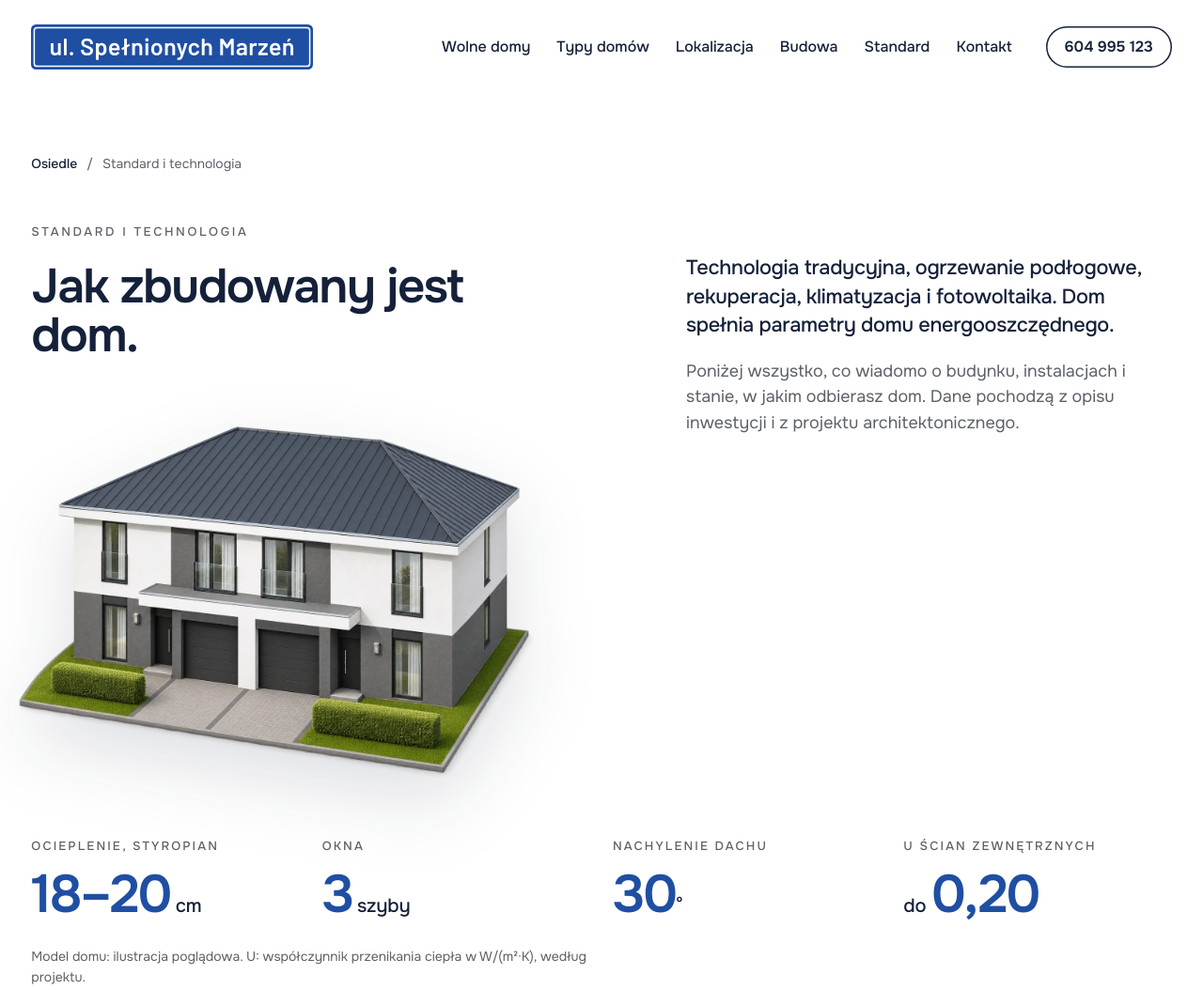
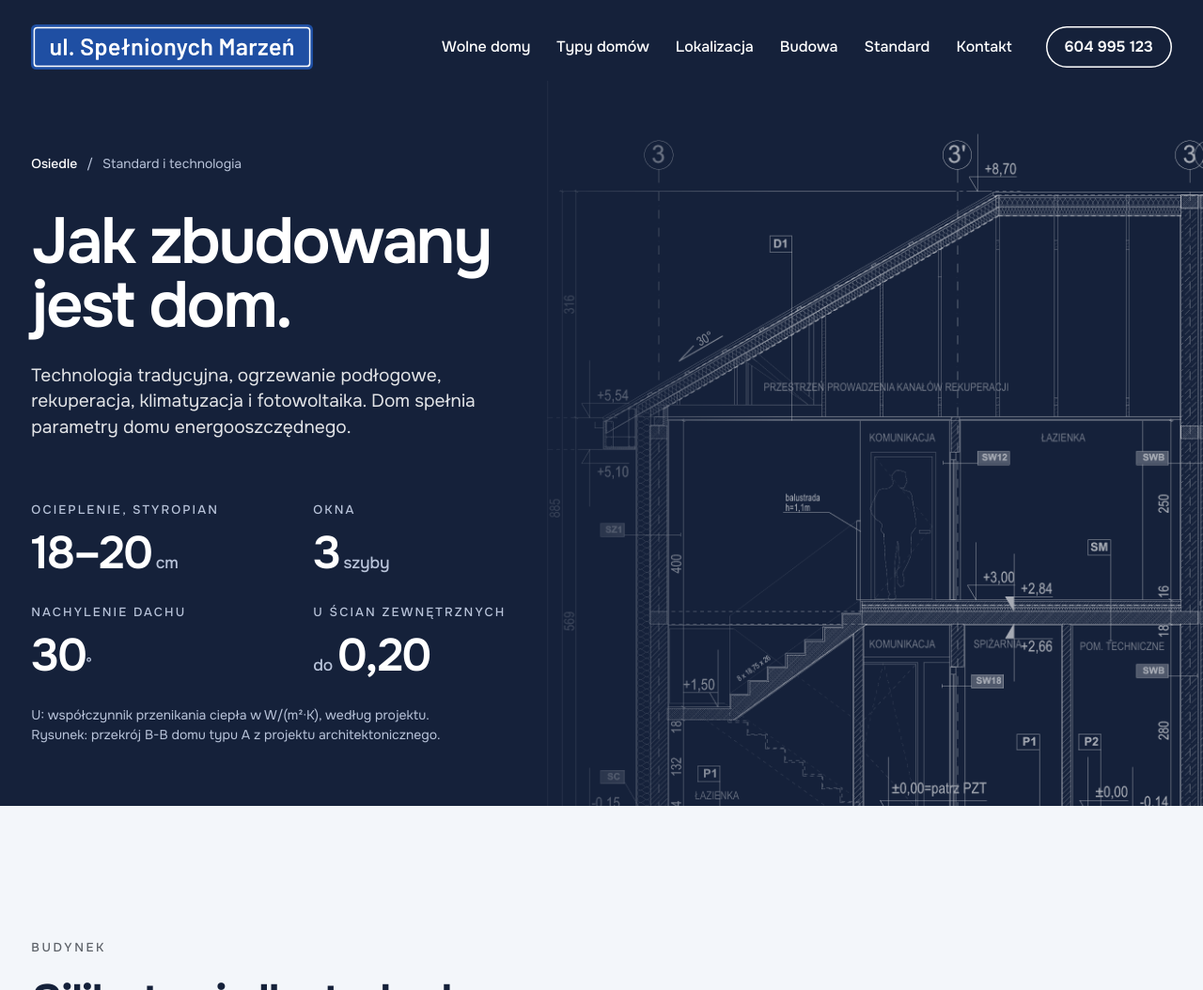
Before and after one commit to Mzabavchukweb/spelnionychmarzen, a plain HTML site: page standard.html in a window 1280 px wide. Shown: the top 1054 px of the page at 94% size. Drawn offline with Linux system fonts and the light colour scheme.

Commit message:
Standard: ciemna góra z rysunkiem przekroju

```diff
--- a/css/podstrony.css
+++ b/css/podstrony.css
@@ -101,3 +101,30 @@
 @media (max-width: 760px) {
   .przekroj figcaption a { display: inline-flex; align-items: center; min-height: 44px; }
 }
+
+/* Standard: ciemna góra z rysunkiem przekroju z projektu (białe linie na granacie), tytuł i liczby po lewej */
+.std-hero { position: relative; isolation: isolate; overflow: hidden; background: var(--atrament); color: #fff; min-height: min(100svh, 940px); padding: calc(100px + clamp(32px, 5vw, 80px)) 0 clamp(48px, 5vw, 80px); display: flex; align-items: flex-end; }
+.std-hero > .w { position: relative; }
+.std-hero__rys { position: absolute; z-index: -1; right: max(-40px, calc((100vw - 1440px) / 2 - 20px)); bottom: -6%; height: 96%; width: auto; max-width: none; opacity: .62; -webkit-mask-image: linear-gradient(90deg, transparent 0, #000 38%); mask-image: linear-gradient(90deg, transparent 0, #000 38%); }
+.std-hero__tresc { max-width: 620px; }
+.std-hero .okruszki { color: var(--na-ciemnym); margin-bottom: clamp(24px, 3vw, 40px); }
+.std-hero .okruszki a { color: #fff; }
+.std-hero h1 { font-size: clamp(46px, 5.4vw, 92px); }
+.std-hero__lid { font-size: clamp(19px, 1.5vw, 23px); line-height: 1.45; color: rgba(255, 255, 255, .88); max-width: 26em; margin-top: 26px; }
+.std-hero .fakty { grid-template-columns: repeat(2, minmax(0, 1fr)); gap: 28px 40px; margin-top: clamp(40px, 5vw, 72px); }
+.std-hero .fakty dt { color: var(--na-ciemnym); }
+.std-hero .fakty dd { color: #fff; font-size: clamp(40px, 3.8vw, 60px); }
+.std-hero .przypis { color: var(--na-ciemnym); max-width: 34em; margin-top: 28px; }
+.std-hero :focus-visible { outline-color: #fff; }
+@media (max-width: 960px) {
+  .std-hero { min-height: 0; }
+  .std-hero__rys { right: -22%; bottom: auto; top: 70px; height: 62%; opacity: .26; -webkit-mask-image: linear-gradient(180deg, #000 30%, transparent 100%); mask-image: linear-gradient(180deg, #000 30%, transparent 100%); }
+}
+@media (max-width: 760px) {
+  .std-hero { padding-top: calc(84px + 150px); }
+  .std-hero .fakty { gap: 22px 20px; }
+}
+.std-hero .fakty small { color: var(--na-ciemnym); }
+.std-hero__tresc { max-width: 760px; }
+.std-hero .fakty { max-width: 560px; }
+@media (max-width: 760px) { .std-hero { padding-top: calc(84px + 96px); } }
--- a/js/podstrona.js
+++ b/js/podstrona.js
@@ -9,6 +9,12 @@
   menu.addEventListener('click', function (e) { if (e.target.closest('a')) ustawMenu(false); });
   document.addEventListener('keydown', function (e) { if (e.key === 'Escape' && menu.classList.contains('otwarte')) { ustawMenu(false); mp.focus(); } });
   window.matchMedia('(min-width: 961px)').addEventListener('change', function (e) { if (e.matches) ustawMenu(false); });
+
+  // Podstrona z ciemną górą: nagłówek przezroczysty na górze, biały po przewinięciu albo przy otwartym menu
+  if (document.body.classList.contains('pod--ciemna')) {
+    var stanNag = function () { nag.classList.toggle('naglowek--pelny', window.scrollY > 24 || menu.classList.contains('otwarte')); };
+    window.addEventListener('scroll', stanNag, { passive: true }); mp.addEventListener('click', stanNag); menu.addEventListener('click', stanNag); stanNag();
+  }
 
   var ostY = window.scrollY;
   window.addEventListener('scroll', function () {
--- a/standard.html
+++ b/standard.html
@@ -12,11 +12,11 @@
 <link rel="stylesheet" href="css/style.css">
 <link rel="stylesheet" href="css/podstrony.css">
 </head>
-<body class="pod">
+<body class="pod pod--ciemna">
 
 <a class="pomin" href="#tresc">Przejdź do treści</a>
 
-<header class="naglowek naglowek--pelny">
+<header class="naglowek">
   <div class="naglowek__w">
     <a class="logo" href="index.html" aria-label="Osiedle Spełnionych Marzeń, strona główna"><img src="img/logo.svg" width="236" height="58" alt="ul. Spełnionych Marzeń"></a>
     <nav class="menu" id="menu" aria-label="Główna">
@@ -43,27 +43,21 @@
 
 <main id="tresc">
 
-<section class="sekcja intro std-glowa" aria-labelledby="h-std">
+<section class="std-hero" aria-labelledby="h-std">
+  <img class="std-hero__rys" src="img/przekroj-bb-bialy.webp" width="1640" height="1700" alt="Przekrój B-B domu typu A z projektu architektonicznego: klatka schodowa, parter, piętro i dach">
   <div class="w">
+    <div class="std-hero__tresc">
       <nav class="okruszki" aria-label="Ścieżka"><a href="index.html">Osiedle</a><span aria-hidden="true">/</span><span aria-current="page">Standard i technologia</span></nav>
-    <div class="intro__gora">
-      <div>
-        <p class="etykieta">Standard i technologia</p>
-        <h1 id="h-std">Jak zbudowany jest dom.</h1>
-        <img class="detal detal--ogrod" src="img/dom-front.webp" width="1400" height="1046" alt="Model bliźniaka od strony wejść i garaży">
-      </div>
-      <div class="intro__opis">
-        <p class="intro__lid">Technologia tradycyjna, ogrzewanie podłogowe, rekuperacja, klimatyzacja i fotowoltaika. Dom spełnia parametry domu energooszczędnego.</p>
-        <p>Poniżej wszystko, co wiadomo o budynku, instalacjach i stanie, w jakim odbierasz dom. Dane pochodzą z opisu inwestycji i z projektu architektonicznego.</p>
-      </div>
-    </div>
+      <h1 id="h-std">Jak zbudowany<br>jest dom.</h1>
+      <p class="std-hero__lid">Technologia tradycyjna, ogrzewanie podłogowe, rekuperacja, klimatyzacja i fotowoltaika. Dom spełnia parametry domu energooszczędnego.</p>
       <dl class="fakty">
         <div><dt>Ocieplenie, styropian</dt><dd>18–20<small> cm</small></dd></div>
         <div><dt>Okna</dt><dd>3<small> szyby</small></dd></div>
         <div><dt>Nachylenie dachu</dt><dd>30<small>°</small></dd></div>
         <div><dt>U ścian zewnętrznych</dt><dd><small>do </small>0,20</dd></div>
       </dl>
-    <p class="przypis">Model domu: ilustracja poglądowa. U: współczynnik przenikania ciepła w W/(m²·K), według projektu.</p>
+      <p class="przypis">U: współczynnik przenikania ciepła w W/(m²·K), według projektu. Rysunek: przekrój B-B domu typu A z projektu architektonicznego.</p>
+    </div>
   </div>
 </section>
 
```
Also changed, not shown: img/przekroj-bb-bialy.webp (added). Lines whose indentation alone changed are shown as unchanged.
